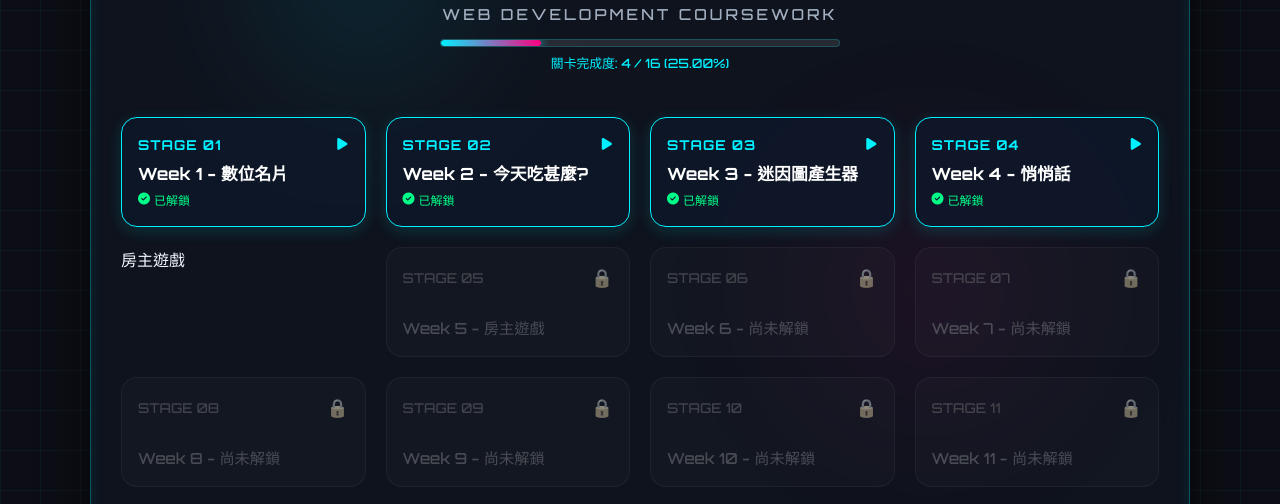
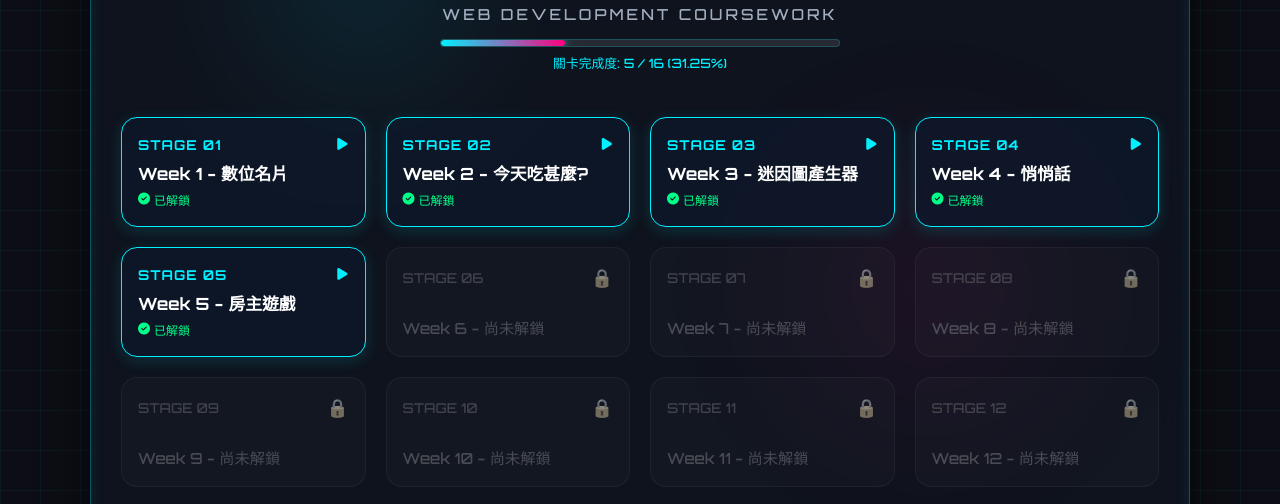
Before and after one commit to s26122123-svg/M, a plain HTML site: page index.html in a window 1280 px wide. Shown: the part 270-774 px from the top of the page. Drawn offline with Linux system fonts and the light colour scheme.

Commit message:
Update index.html

```diff
--- a/index.html
+++ b/index.html
@@ -189,7 +189,7 @@
 
         .progress-fill {
             height: 100%;
-            width: 25%; /* 4 / 16 = 25% */
+            width: 31.25%; /* 5 / 16 = 31.25% */
             background: linear-gradient(90deg, var(--cyber-neon-cyan), var(--cyber-neon-pink));
             box-shadow: 0 0 10px var(--cyber-neon-cyan);
             border-radius: 10px;
@@ -378,7 +378,7 @@
             <div class="progress-bar-container">
                 <div class="progress-fill"></div>
             </div>
-            <div class="progress-text">關卡完成度: 4 / 16 (25.00%)</div>
+            <div class="progress-text">關卡完成度: 5 / 16 (31.25%)</div>
         </header>
 
         <section class="grid-container">
@@ -423,14 +423,15 @@
                 <div class="quest-status"><i class="fa-solid fa-circle-check"></i> 已解鎖</div>
             </a>
 
-            <!-- 按鈕 5：未解鎖 -->房主遊戲
-            <div class="quest-btn locked">
+            <!-- 按鈕 5：Week 5 - 房主遊戲 (已解鎖) -->
+            <a href="w5/index.html" class="quest-btn unlocked">
                 <div class="quest-number">
                     <span>STAGE 05</span>
-                    <span class="lock-icon">🔒</span>
+                    <i class="fa-solid fa-play"></i>
                 </div>
                 <div class="quest-title">Week 5 - 房主遊戲</div>
-            </div>
+                <div class="quest-status"><i class="fa-solid fa-circle-check"></i> 已解鎖</div>
+            </a>
 
             <!-- 按鈕 6：未解鎖 -->
             <div class="quest-btn locked">
```
